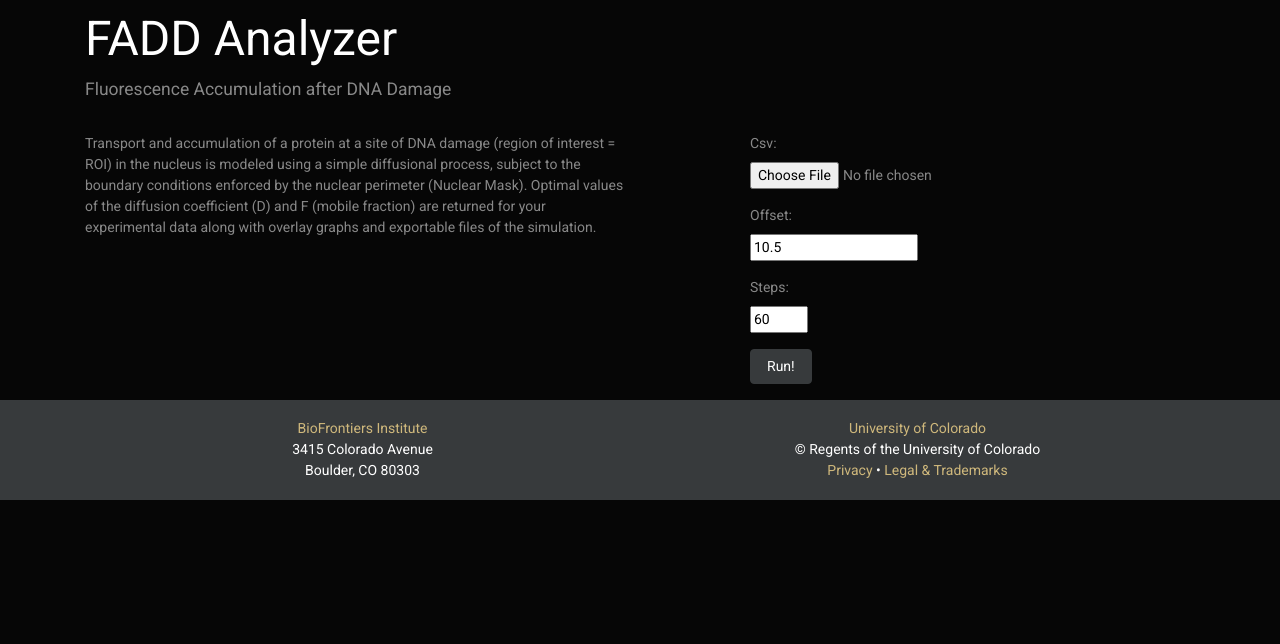
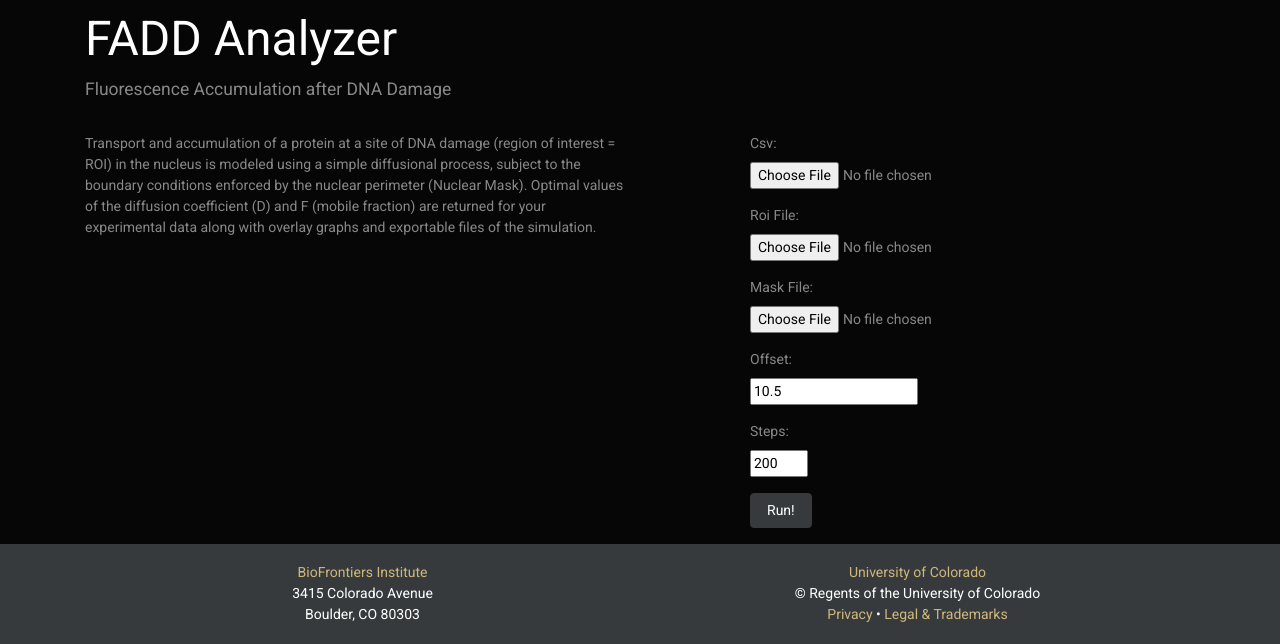
Before and after one commit to NCBI-Hackathons/McDiff, a Flask app: page / in a window 1280 px wide. Shown: the part 337-981 px from the top of the page. Before the commit the page ends 837 px from the top, so only its background shows below. Run offline with Flask 2, Linux system fonts and the light colour scheme; some libraries are stand-ins or nearby versions.

Commit message:
form updates

```diff
--- a/app/forms.py
+++ b/app/forms.py
@@ -6,10 +6,39 @@ from werkzeug import secure_filename
 
 class FaddForm(FlaskForm):
 
+    # CSV File
     csv = FileField(validators=[FileRequired(), FileAllowed(['csv'])])
+
+    # File 2
+    roi_file = FileField(validators=[FileRequired(), FileAllowed(['txt'])])
+
+    # File 3
+    mask_file = FileField(validators=[FileRequired(), FileAllowed(['txt'])])
+
+    # bound_d
+    bound_d = IntegerField('bound_d', validators=[DataRequired(message="This field is required and must be an int between 0 and 100"), NumberRange(min=1, max=100)], render_kw={"value": "20"})
+
+    # exp_time
+    exp_time = FloatField('exp_time', validators=[DataRequired(message="This field is required and must be an int between 0 and 60"), NumberRange(min=0, max=15)])
+
+
+    # sigmaD
+    sigma_d = IntegerField('sigma_d', validators=[DataRequired(message="This field is required and must be an int between 0 and 100"), NumberRange(min=1, max=100)], render_kw={"value": "2"})
+
+
+    # sigmaF
+    sigma_f = FloatField('sigma_f', validators=[DataRequired(message="This field is required and must be an int between 0 and 60"), NumberRange(min=0, max=15)], render_kw={"value": ".05"})
+
+
+    # mcm_temp
+    mcmc_temp = IntegerField('mcmc_temp', validators=[DataRequired(message="This field is required and must be an int between 0 and 100"), NumberRange(min=1, max=100)], render_kw={"value": "1"})
+
+
+    # Offset
     offset = FloatField('Offset', validators=[DataRequired(message="This field is required and must be an int between 0 and 60"), NumberRange(min=0, max=15)], render_kw={"value": "10.5"})
 
-    steps = IntegerField('Steps', validators=[DataRequired(message="This field is required and must be an int between 0 and 600"), NumberRange(min=1, max=600)], render_kw={"value": "60"})
+    # Steps
+    steps = IntegerField('Steps', validators=[DataRequired(message="This field is required and must be an int between 0 and 600"), NumberRange(min=1, max=600)], render_kw={"value": "200"})
 
     # Submit button
     submit = SubmitField('Run!', render_kw={"class": "btn btn-secondary"})
--- a/app/routes.py
+++ b/app/routes.py
@@ -2,20 +2,19 @@ from flask import render_template, redirect, url_for
 from app import app
 from app.forms import FaddForm
 
-@app.route('/', methods=['GET', 'POST'])
+@app.route('/')
 def index():
     form = FaddForm()
-    if form.validate_on_submit():
-        return(redirect('/results/'))
-
-    # If we aren't processing our form, do this
     return(render_template('index.html', title='Home', form=form))
 
-@app.route('/results/')
-def results(val1, val2, val3, width):
-    expectation, lower, upper, ps, filename = wrapper(val1, val2, val3, width)
-    expectation = round(expectation, 1)
-    return(render_template('results.html', title='Results', value1=val1, value2=val2, value3=val3, width=width, expectation=expectation, filename="/static/img/{}".format(filename)))
+@app.route('/results/', methods=['GET', 'POST'])
+def results():
+    form = FaddForm()
+    if form.validate_on_submit():
+        pass
+    else:
+        return(redirect(url_for('index')))
+
 
 @app.route('/acknowledgements/')
 def acknowledgements():
--- a/app/templates/index.html
+++ b/app/templates/index.html
@@ -15,6 +15,21 @@
       <br><span style="color: red;">[{{error}}]</span>
       {% endfor %}
     </p>
+    <p>
+      {{ form.roi_file.label }}: <br>
+      {{ form.roi_file() }}
+      {% for error in form.roi_file.errors %}
+      <br><span style="color: red;">[{{error}}]</span>
+      {% endfor %}
+    </p>
+    <p>
+      {{ form.mask_file.label }}: <br>
+      {{ form.mask_file() }}
+      {% for error in form.mask_file.errors %}
+      <br><span style="color: red;">[{{error}}]</span>
+      {% endfor %}
+    </p>
+
     <p>
       {{ form.offset.label }}: <br>
       {{ form.offset() }}
```
